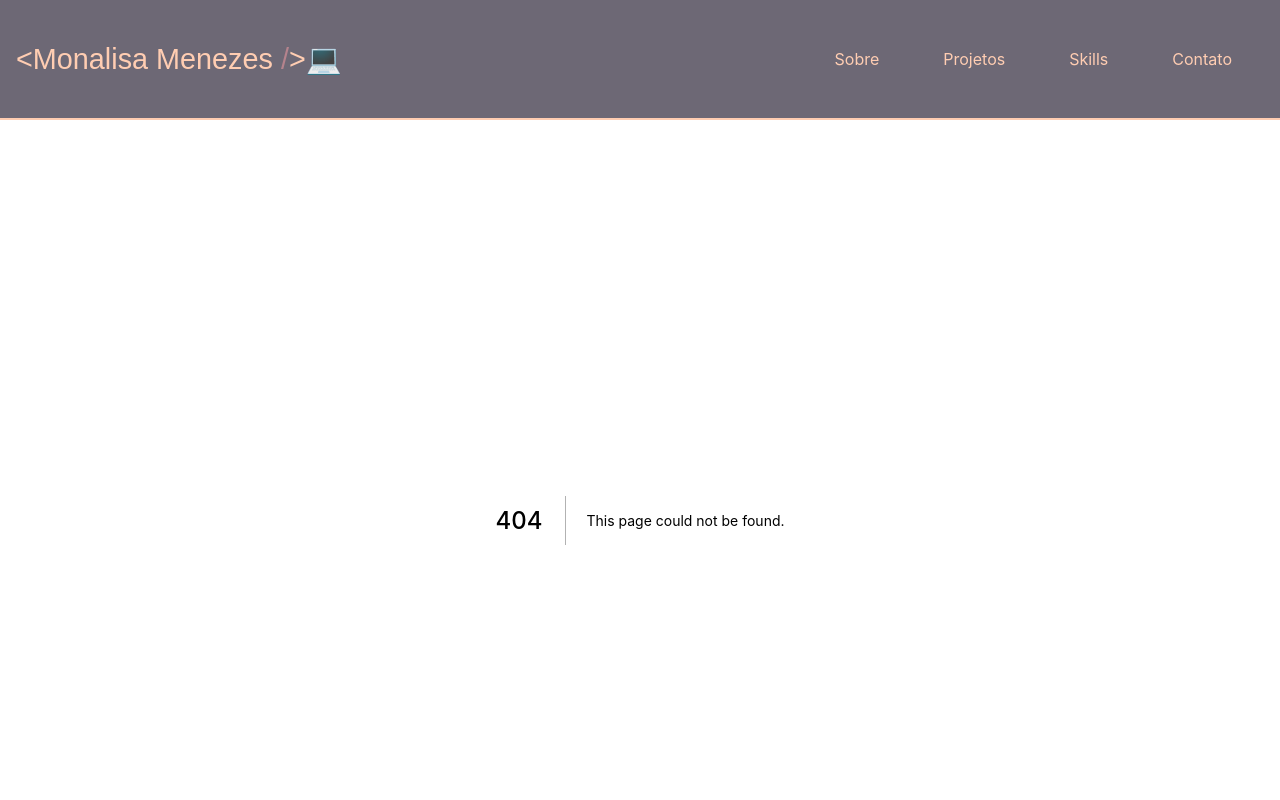
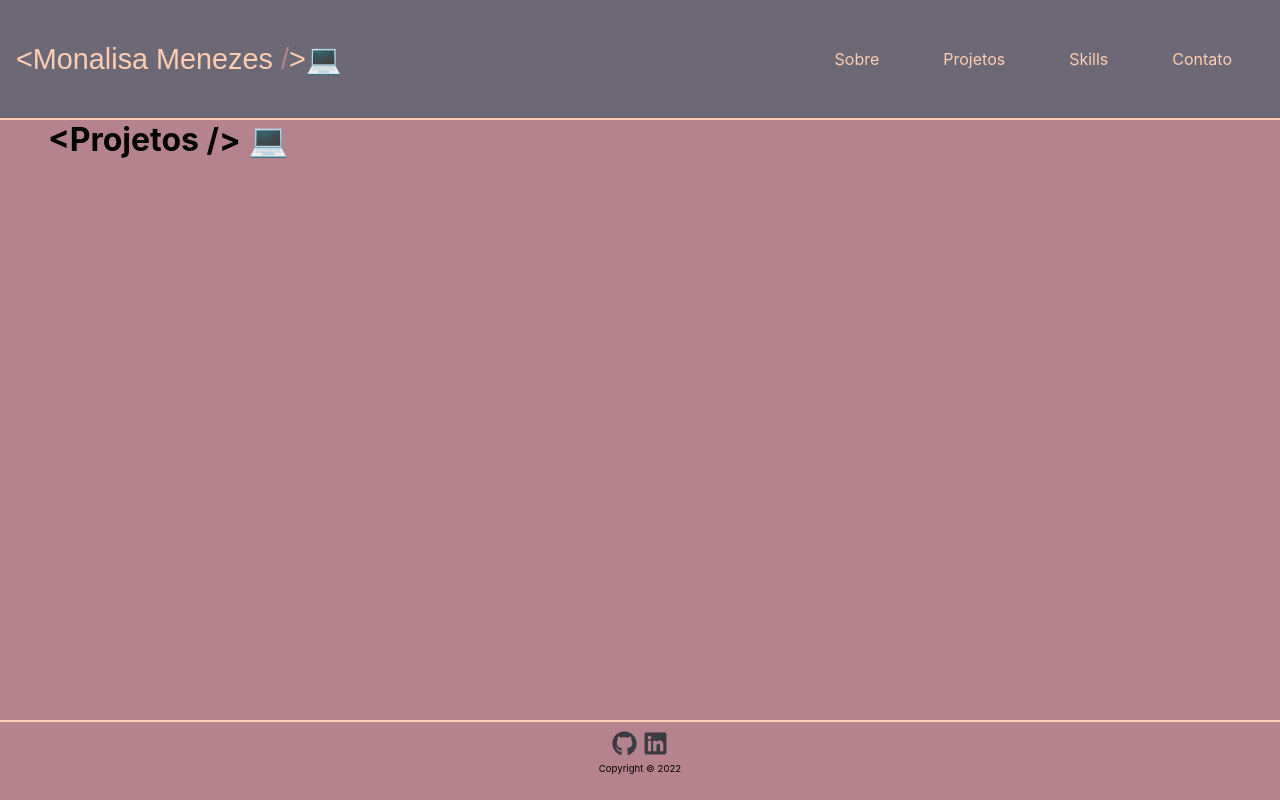
Before and after one commit to monafmenezes/meu-portfolio, a Next.js app: page /projetos in a window 1280 px wide. Before the commit this address had no page. Shown: the top 800 px of the page. Built offline with nearby package versions, Linux system fonts and the light colour scheme.

Commit message:
feat: create contacts page

```diff
--- /dev/null
+++ b/src/pages/projetos/index.tsx
@@ -0,0 +1,16 @@
+import { ContainerProjetos } from "./styles"
+import btcurrent from '../../../public/images/btcurrent.png'
+import Image from "next/image";
+
+
+const Projetos = () => {
+
+
+    return(
+        <ContainerProjetos>
+            <h1>{'<Projetos'} <span>/</span>{'>'} 💻</h1>
+        </ContainerProjetos>
+    )
+}
+
+export default Projetos
--- /dev/null
+++ b/src/pages/projetos/styles.ts
@@ -0,0 +1,7 @@
+import { styled } from "@mui/material";
+
+export const ContainerProjetos = styled("main")`
+  height: 75%;
+  background-color: #b5838d;
+  padding: 0 3rem;
+`;
```
Also changed, not shown: src/pages/sobre/index.tsx (+18 -15 lines), public/images/btcurrent.png (added), src/pages/contatos/index.tsx (added), src/pages/contatos/styles.ts (added).
